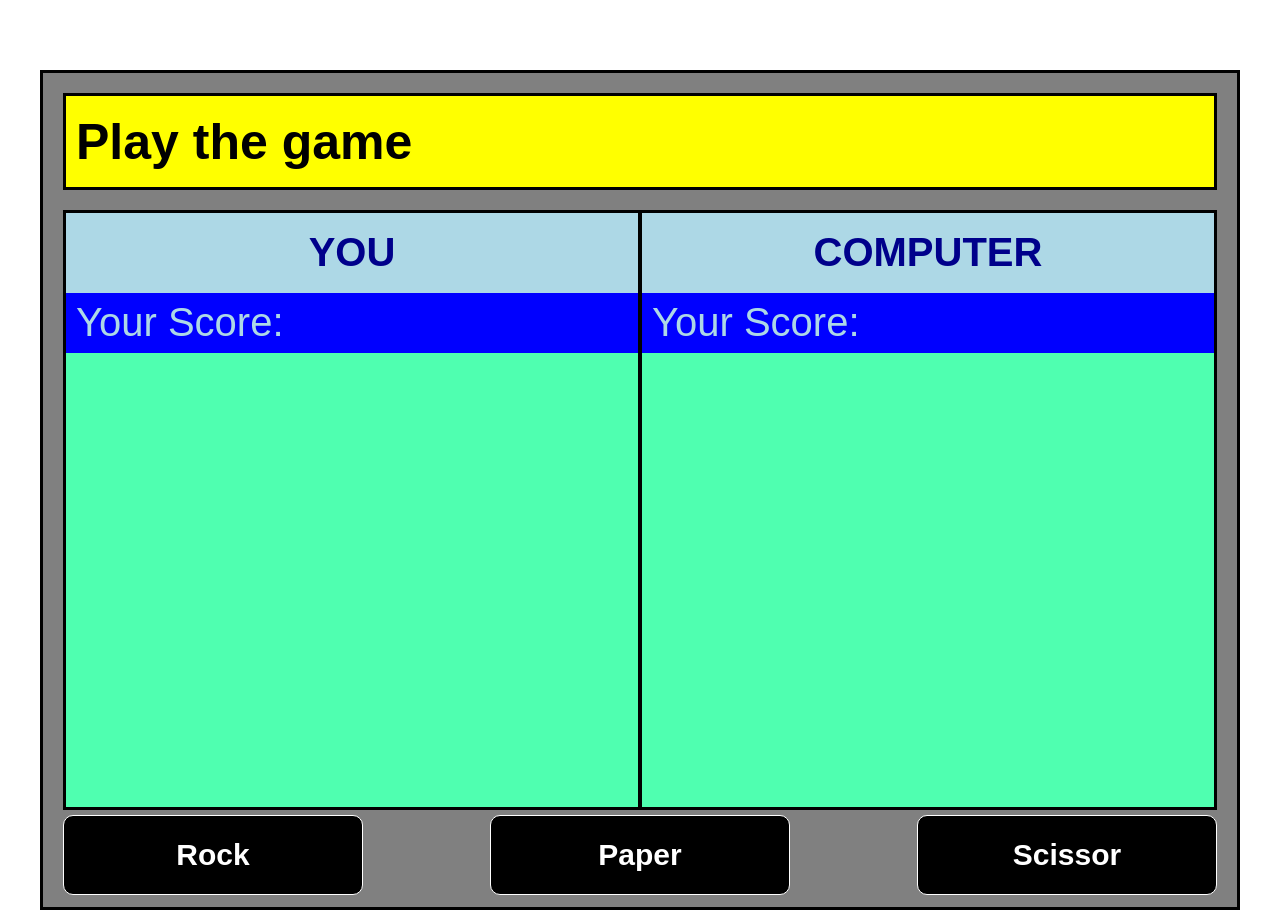
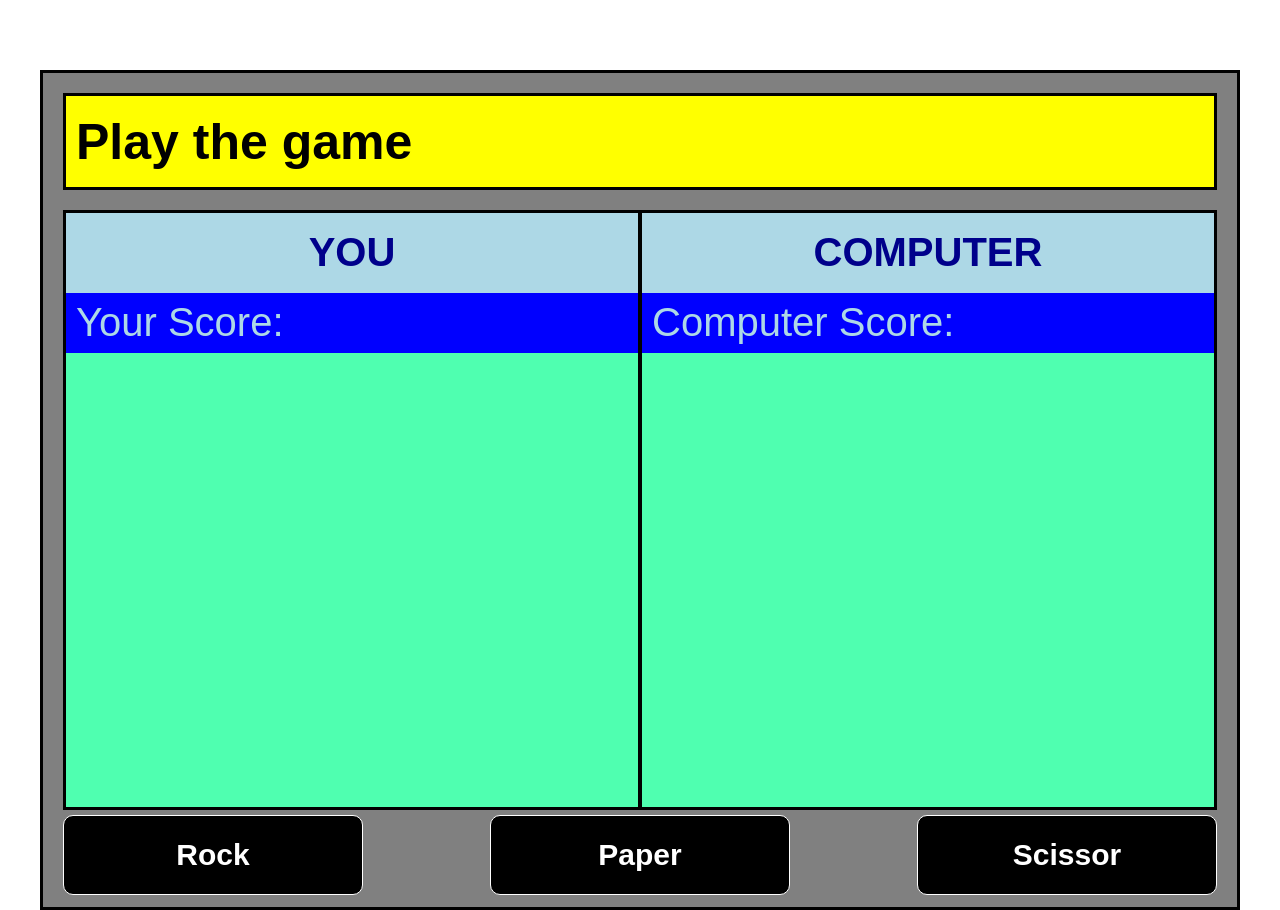
Before and after one commit to Atul-Vish/rock-paper-scissor, a plain HTML site: page index.html in a window 1280 px wide. Drawn offline with Linux system fonts and the light colour scheme.

Commit message:
Change 'your' to 'computer' in score heading

```diff
--- a/index.html
+++ b/index.html
@@ -22,7 +22,7 @@
             <div class="computer">
                 <div class="heading-right">COMPUTER</div>
                 <div class="score">
-                    <div class="computer-score">Your Score: </div>
+                    <div class="computer-score">Computer Score: </div>
                     <div class="com-points"></div>
                 </div>
                 <div class="computer-choice"></div>
```
